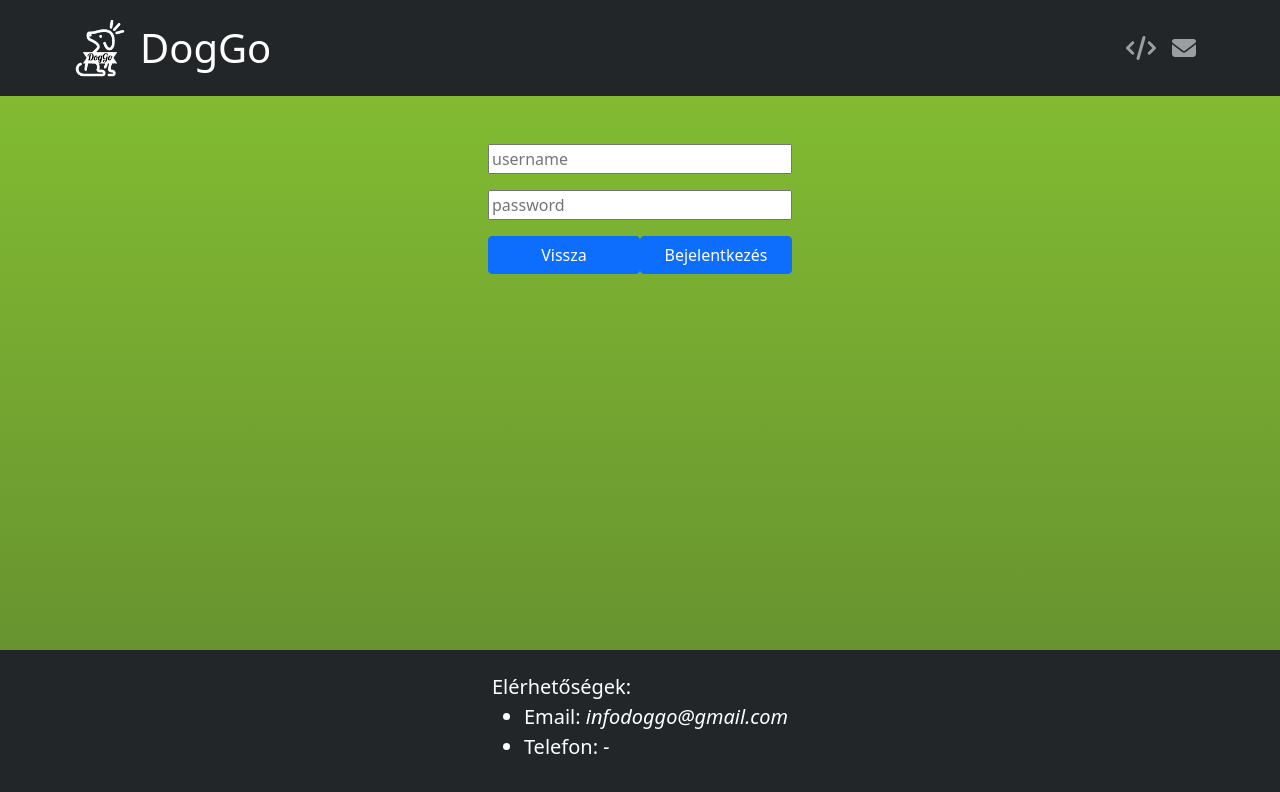
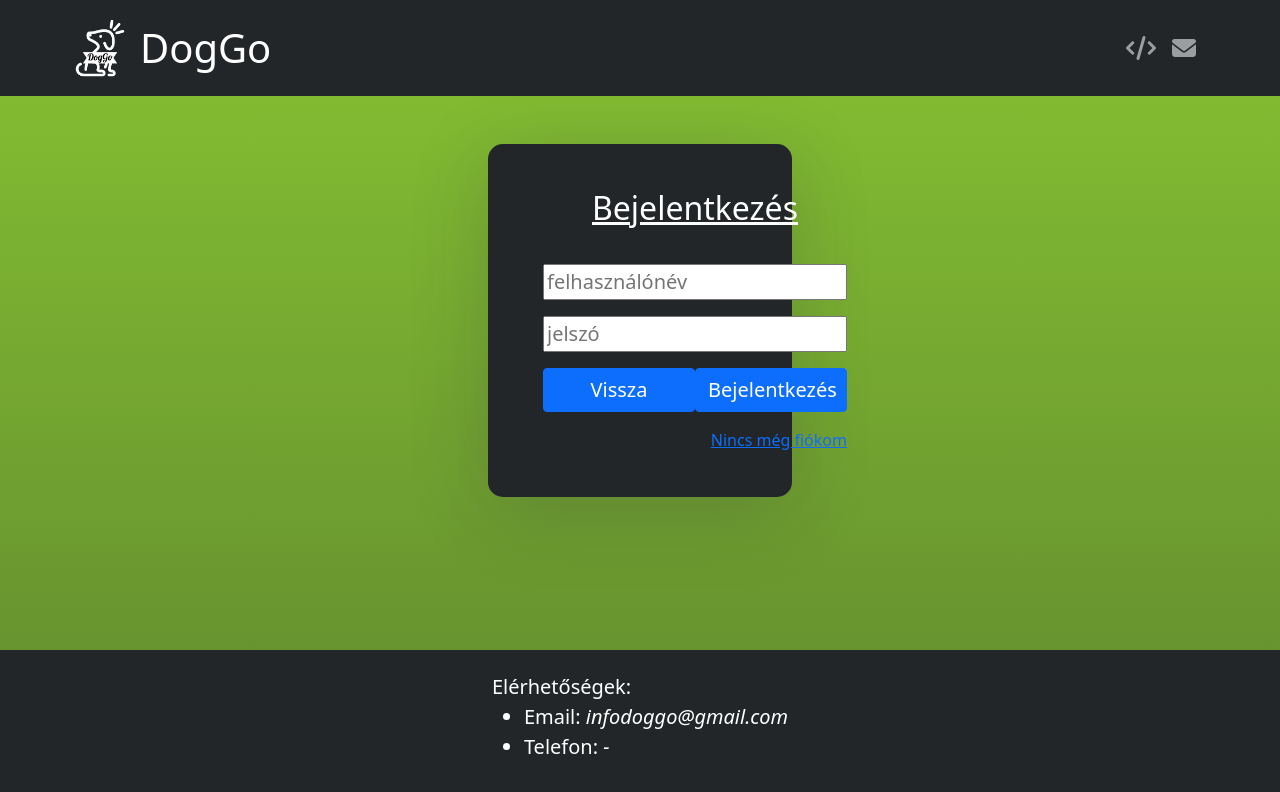
Before and after one commit to kilianmarcell/DogGo_Web, a Vue app: page /login in a window 1280 px wide. Shown: the top 792 px of the page. Built offline with nearby package versions, Linux system fonts and the light colour scheme.

Commit message:
Bejelentkezés/Regisztráció komponensek rendezve

```diff
--- a/src/App.vue
+++ b/src/App.vue
@@ -38,16 +38,20 @@ export default {
     margin: auto;
   }
 
-  #nav {
-    padding: 30px;
+  .text-wrapper {
+    display: flex;
+    justify-content: center;
+    flex-direction: column;
+    text-align: justify;
   }
 
-  #nav a {
-    font-weight: bold;
-    color: #2c3e50;
-  }
-
-  #nav a.router-link-exact-active {
-    color: black;
+  .text-inner {
+    margin: auto;
+    background: #222629;
+    color: #FFFFFF;
+    box-shadow: 0px 14px 80px rgba(34, 35, 58, 0.2);
+    padding: 40px 55px 45px 55px;
+    border-radius: 15px;
+    transition: all .3s;
   }
 </style>
--- a/src/components/authentication/Login.vue
+++ b/src/components/authentication/Login.vue
@@ -1,12 +1,20 @@
 <template>
-    <div class="d-grid gap-3 col-3 mx-auto mt-5">
-        <input type="text" v-model="data.username" placeholder="username">
-        <input type="password" v-model="data.password" placeholder="password">
+    <div class="d-grid gap-3 col-3 mx-auto mt-5 text-inner">
+        <div class="text-decoration-underline fs-2 text-center pb-3">
+            Bejelentkezés
+        </div>
+
+        <input type="text" class="fs-5" v-model="data.username" placeholder="felhasználónév">
+        <input type="password" class="fs-5" v-model="data.password" placeholder="jelszó">
+
         <div>
-            <router-link to="/" class="btn btn-primary w-50">Vissza</router-link>
-            <button class="btn btn-primary w-50" @click="login">Bejelentkezés</button>
+            <router-link to="/" class="btn btn-primary w-50 fs-5">Vissza</router-link>
+            <button class="btn btn-primary w-50 fs-5" @click="login">Bejelentkezés</button>
         </div>
-        <h2>{{ user.username }}</h2>
+
+        <div class="text-end fs-6">
+            <router-link to="/register" class="text-primary">Nincs még fiókom</router-link>
+        </div>
     </div>
 </template>
 
--- a/src/components/authentication/Register.vue
+++ b/src/components/authentication/Register.vue
@@ -1,10 +1,22 @@
 <template>
-    <div class="d-grid gap-3 col-3 mx-auto mt-5">
+    <div class="d-grid gap-3 col-3 mx-auto mt-5 text-inner">
+
+        <div class="text-decoration-underline fs-3 text-center pb-3">
+            Regisztráció
+        </div>
+
         <input type="text" v-model="registerUser.username" placeholder="username">
         <input type="email" v-model="registerUser.email" placeholder="email">
         <input type="password" v-model="registerUser.password" placeholder="password">
-        <button class="btn btn-primary" @click="register">Register</button>
-        <button class="btn btn-primary" @click="kiir">kiir</button>
+
+        <div>
+            <router-link to="/" class="btn btn-primary w-50">Vissza</router-link>
+            <button class="btn btn-primary w-50" @click="login">Regisztrálás</button>
+        </div>
+
+        <div class="text-end fs-6">
+            <router-link to="/login" class="text-primary">Van már fiókom</router-link>
+        </div>
     </div>
 </template>
 
--- a/src/components/layouts/Header.vue
+++ b/src/components/layouts/Header.vue
@@ -26,7 +26,7 @@
                                    <a class="nav-link" href="#"><fa :icon="['fas', 'envelope']"/></a>
                               </li>
                               <li v-if="!isLoggedIn" class="nav-item">
-                                   <router-link to="/login" class="nav-link"><fa :icon="['fas', 'sign-in']"/></router-link>
+                                   <router-link to="/register" class="nav-link"><fa :icon="['fas', 'sign-in']"/></router-link>
                               </li>
                               <li v-if="isLoggedIn" class="nav-item">
                                    <a class="nav-link" href="#"><fa :icon="['fas', 'user']"/></a>
--- a/src/components/layouts/Text.vue
+++ b/src/components/layouts/Text.vue
@@ -16,21 +16,5 @@ export default {
 </script>
 
 <style>
-     .text-wrapper {
-          display: flex;
-          justify-content: center;
-          flex-direction: column;
-          text-align: justify;
-     }
 
-     .text-inner {
-          width: 70%;
-          margin: auto;
-          background: #474B4F;
-          color: #FFFFFF;
-          box-shadow: 0px 14px 80px rgba(34, 35, 58, 0.2);
-          padding: 40px 55px 45px 55px;
-          border-radius: 15px;
-          transition: all .3s;
-     }
 </style>
```
